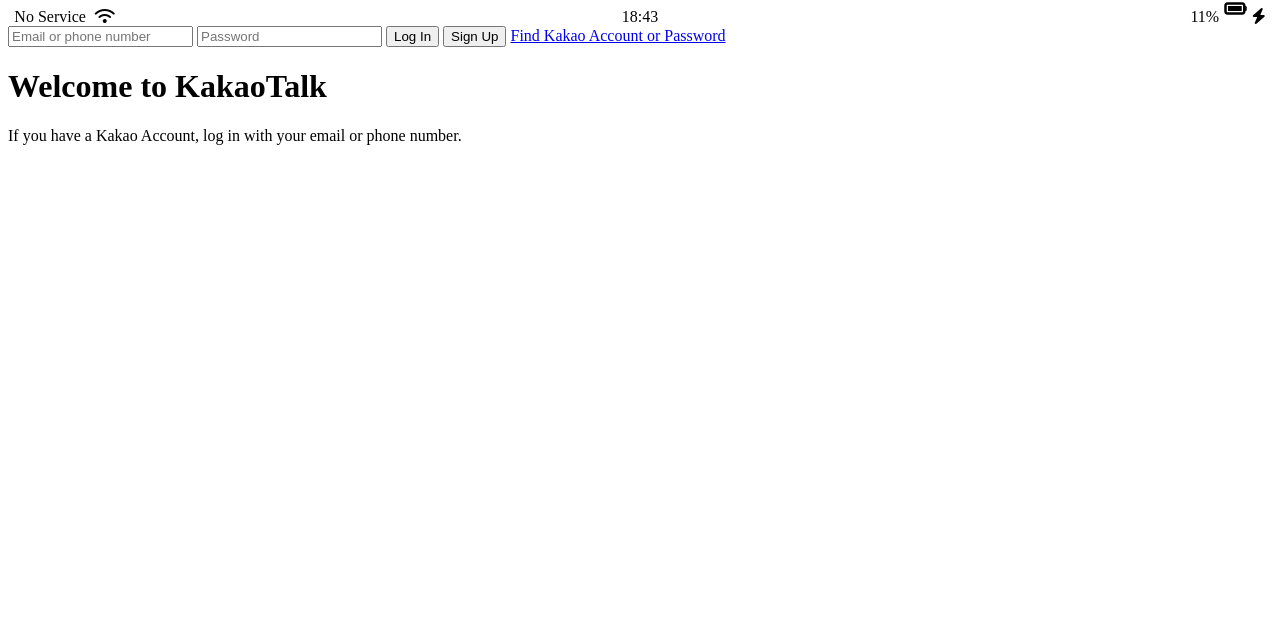
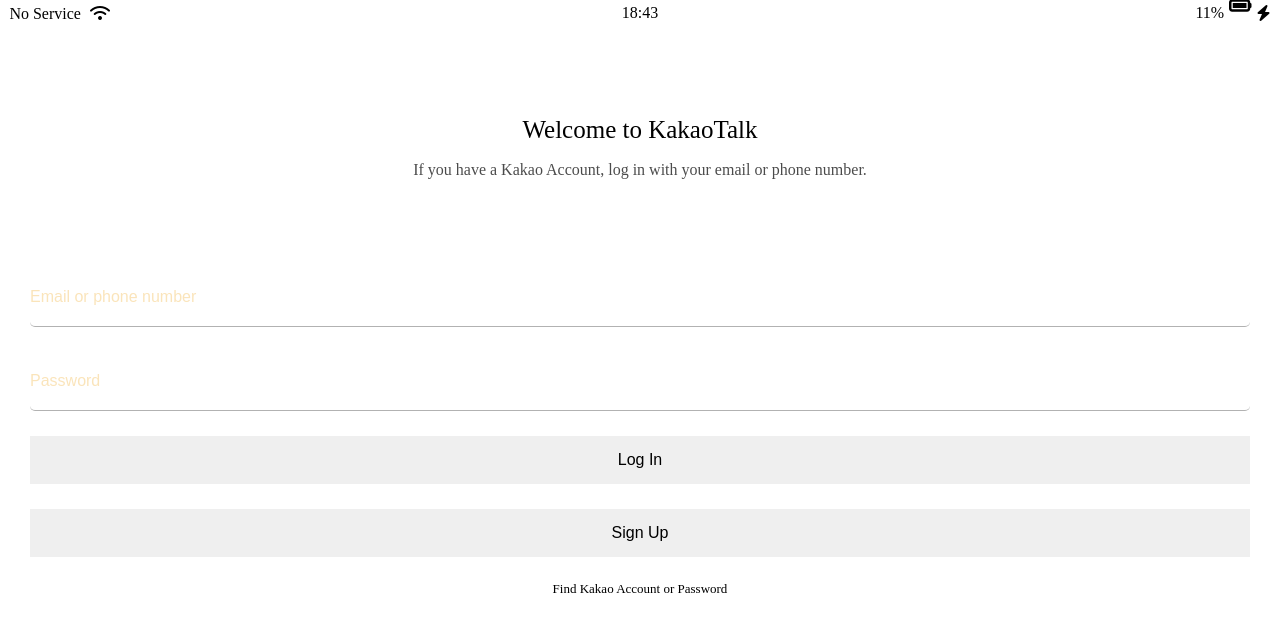
Before and after one commit to noelkspark/kokoa-clone, a plain HTML site: page index.html in a window 1280 px wide. Drawn offline with Linux system fonts and the light colour scheme.

Commit message:
seperated css & completed index
seperated css files and added some.

Index.html completed

```diff
--- /dev/null
+++ b/CSS/reset.css
@@ -0,0 +1,133 @@
+/* http://meyerweb.com/eric/tools/css/reset/
+   v2.0 | 20110126
+   License: none (public domain)
+*/
+
+html,
+body,
+div,
+span,
+applet,
+object,
+iframe,
+h1,
+h2,
+h3,
+h4,
+h5,
+h6,
+p,
+blockquote,
+pre,
+a,
+abbr,
+acronym,
+address,
+big,
+cite,
+code,
+del,
+dfn,
+em,
+img,
+ins,
+kbd,
+q,
+s,
+samp,
+small,
+strike,
+strong,
+sub,
+sup,
+tt,
+var,
+b,
+u,
+i,
+center,
+dl,
+dt,
+dd,
+ol,
+ul,
+li,
+fieldset,
+form,
+label,
+legend,
+table,
+caption,
+tbody,
+tfoot,
+thead,
+tr,
+th,
+td,
+article,
+aside,
+canvas,
+details,
+embed,
+figure,
+figcaption,
+footer,
+header,
+hgroup,
+menu,
+nav,
+output,
+ruby,
+section,
+summary,
+time,
+mark,
+audio,
+video {
+  margin: 0;
+  padding: 0;
+  border: 0;
+  font-size: 100%;
+  font: inherit;
+  vertical-align: baseline;
+}
+/* HTML5 display-role reset for older browsers */
+article,
+aside,
+details,
+figcaption,
+figure,
+footer,
+header,
+hgroup,
+menu,
+nav,
+section {
+  display: block;
+}
+body {
+  line-height: 1;
+}
+ol,
+ul {
+  list-style: none;
+}
+blockquote,
+q {
+  quotes: none;
+}
+blockquote:before,
+blockquote:after,
+q:before,
+q:after {
+  content: "";
+  content: none;
+}
+table {
+  border-collapse: collapse;
+  border-spacing: 0;
+}
+
+input:focus {
+  outline: none;
+}
--- /dev/null
+++ b/CSS/status_bar.css
@@ -0,0 +1,22 @@
+.status_bar {
+  display: flex;
+  justify-content: center;
+  padding: 5px 3px;
+}
+.status_bar__column {
+  width: 33%;
+}
+.status_bar__column:first-child span {
+  margin-right: 5px;
+}
+.status_bar__column:nth-child(2) {
+  display: flex;
+  justify-content: center;
+}
+.status_bar__column:last-child {
+  display: flex;
+  justify-content: flex-end;
+}
+.status_bar__column .fa-battery-full {
+  margin: 0px 5px;
+}
--- a/CSS/style.css
+++ b/CSS/style.css
@@ -1,25 +1,65 @@
 @import url("https://fonts.googleapis.com/css2?family=Open+Sans:wght@400;600&display=swap");
+@import "reset.css";
+@import "status_bar.css";
+@import "variable.css";
 .body {
   font-family: "Open Sans", sans-serif;
 }
-.status_bar {
+
+.welcome_header {
+  margin: 90px 0px;
+  text-align: center;
   display: flex;
-  justify-content: center;
+  flex-direction: column;
+  align-items: center;
 }
-.status_bar__column {
-  width: 33%;
+
+.welcome_header__title {
+  margin-bottom: 20px;
+  font-size: 25px;
 }
-.status_bar__column:first-child span {
-  margin-right: 5px;
+
+.welcome_header__text {
+  width: 60%;
+  opacity: 0.7;
 }
-.status_bar__column:nth-child(2) {
+
+#login_form {
   display: flex;
-  justify-content: center;
+  flex-direction: column;
+  margin: 0px 30px;
 }
-.status_bar__column:last-child {
-  display: flex;
-  justify-content: flex-end;
+
+#login_form input {
+  padding: 15px 0px;
+  border: none;
+  font-size: 16px;
+  margin-bottom: 25px;
 }
-.status_bar__column .fa-battery-full {
-  margin: 0px 5px;
+
+#login_form input:not([type="submit"]) {
+  border-bottom: 1px solid rgba(0, 0, 0, 0.3);
+  transition: border-color 0.3s ease-in-out;
+  padding: 20px 0px;
+  border-radius: 5px;
 }
+#login_form input::placeholder {
+  color: rgba(238, 159, 12, 0.7);
+  opacity: 0.4;
+}
+
+#login_form input:focus {
+  border-color: var(--notice_color);
+  cursor: pointer;
+}
+
+#login_form a {
+  text-align: center;
+  text-decoration: none;
+  color: inherit;
+  font-size: 13px;
+}
+
+#login_form a:visited {
+  color: pink;
+}
--- /dev/null
+++ b/CSS/variable.css
@@ -0,0 +1,3 @@
+:root {
+  --notice_color: #def460;
+}
--- a/index.html
+++ b/index.html
@@ -21,21 +21,21 @@
         <i class="fas fa-bolt"></i>
       </div>
     </div>
+    <header class="welcome_header">
+      <h1 class="welcome_header__title">Welcome to KakaoTalk</h1>
+      <p class="welcome_header__text">
+        If you have a Kakao Account, log in with your email or phone number.
+      </p>
+    </header>
+    <form id="login_form">
+      <input type="text" placeholder="Email or phone number" />
+      <input type="password" placeholder="Password" />
+      <input type="submit" value="Log In" />
+      <input type="submit" value="Sign Up" />
 
-    <form id="login-form">
-        <input type="text" placeholder="Email or phone number" />
-        <input type="password" placeholder="Password" />
-        <input type="submit" value="Log In" />
-        <input type="submit" value="Sign Up" />
+      <a href="#">Find Kakao Account or Password</a>
+    </form>
 
-        <a href="#">Find Kakao Account or Password</a>
-    </form>
-    <header class="welcome-header">
-      <h1 class="welcome-header__title">
-          Welcome to KakaoTalk
-      </h1 class="welcome-header__text">
-      <p>If you have a Kakao Account, log in with your email or phone number.</p>
-    </header>
     <script
       src="https://kit.fontawesome.com/5636f16943.js"
       crossorigin="anonymous"
```
